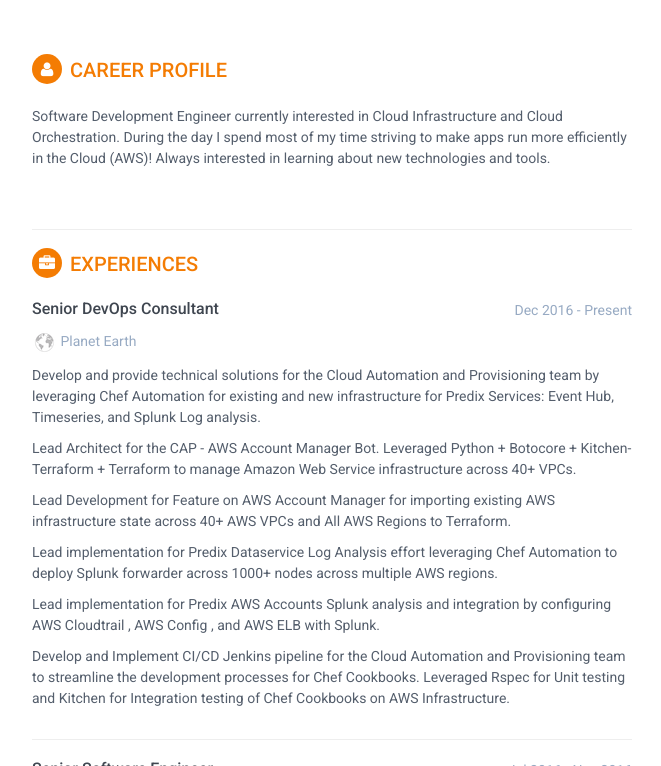
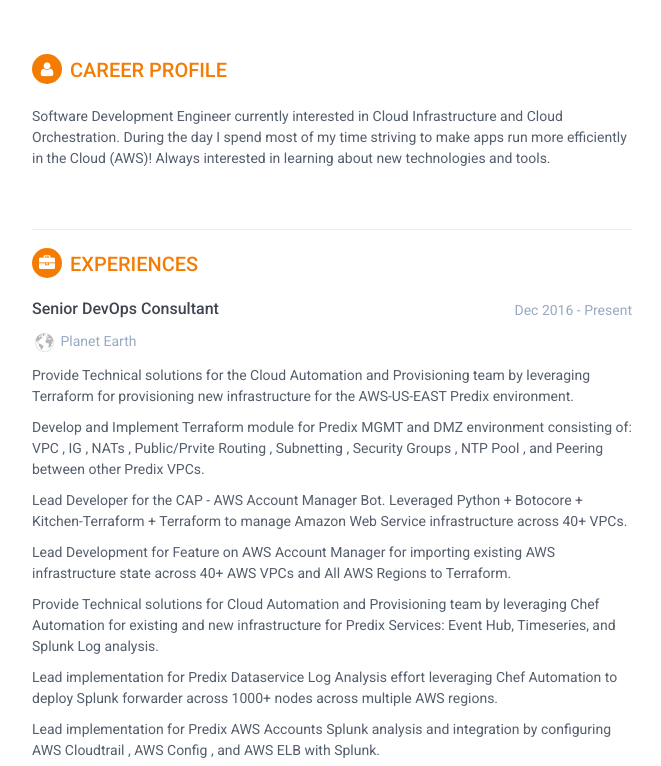
Before and after one commit to ivanfan12345/cv, a Jekyll site: the page built from index.html, in a window 1280 px wide and 900 px high, cut to the strip 134-900 px from the top of the window. Shown: the whole strip, without its empty margins (188-849 px from the left). Built offline with Jekyll 4.4.1, drawn with Linux system fonts in a browser that asks for light colours.

Commit message:
update planet earth work experiences.

```diff
--- a/_includes/experience.html
+++ b/_includes/experience.html
@@ -10,9 +10,11 @@
                         <div class="company"><img src="assets/images/Tiny_Earth.png" alt="GE Image"> Planet Earth </div>
                     </div><!--//meta-->
                     <div class="details">
-                        <p>Develop and provide technical solutions for the Cloud Automation and Provisioning team by leveraging Chef Automation for existing and new infrastructure for Predix Services: Event Hub, Timeseries, and Splunk Log analysis.</p>
-                        <p>Lead Architect for the CAP - AWS Account Manager Bot. Leveraged Python + Botocore + Kitchen-Terraform + Terraform to manage Amazon Web Service infrastructure across 40+ VPCs.</p>
+                        <p>Provide Technical solutions for the Cloud Automation and Provisioning team by leveraging Terraform for provisioning new infrastructure for the AWS-US-EAST Predix environment.</p>
+                        <p>Develop and Implement Terraform module for Predix MGMT and DMZ environment consisting of: VPC , IG , NATs , Public/Prvite Routing , Subnetting , Security Groups , NTP Pool , and Peering between other Predix VPCs.
+                        <p>Lead Developer for the CAP - AWS Account Manager Bot. Leveraged Python + Botocore + Kitchen-Terraform + Terraform to manage Amazon Web Service infrastructure across 40+ VPCs.</p>
                         <p>Lead Development for Feature on AWS Account Manager for importing existing AWS infrastructure state across 40+ AWS VPCs and All AWS Regions to Terraform.</p>
+                        <p>Provide Technical solutions for Cloud Automation and Provisioning team by leveraging Chef Automation for existing and new infrastructure for Predix Services: Event Hub, Timeseries, and Splunk Log analysis.</p>
                         <p>Lead implementation for Predix Dataservice Log Analysis effort leveraging Chef Automation to deploy Splunk forwarder across 1000+ nodes across multiple AWS regions.</p>
                         <p>Lead implementation for Predix AWS Accounts Splunk analysis and integration by configuring AWS Cloudtrail , AWS Config , and AWS ELB with Splunk.</p>
                         <p>Develop and Implement CI/CD Jenkins pipeline for the Cloud Automation and Provisioning team to streamline the development processes for Chef Cookbooks. Leveraged Rspec for Unit testing and Kitchen for Integration testing of Chef Cookbooks on AWS Infrastructure.</p>
```
